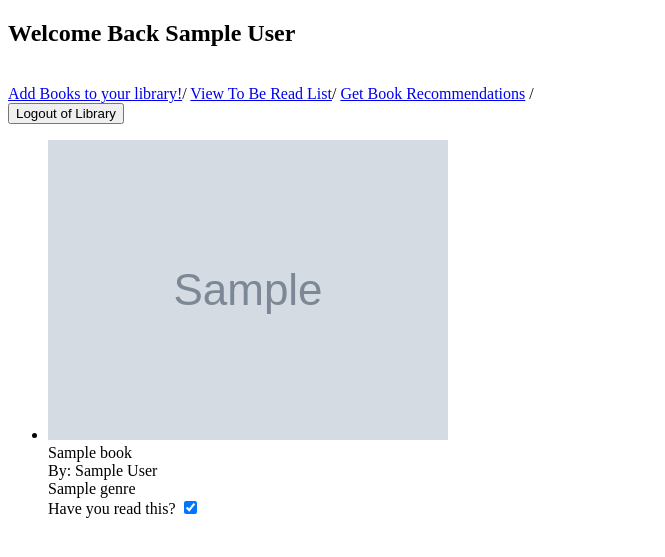
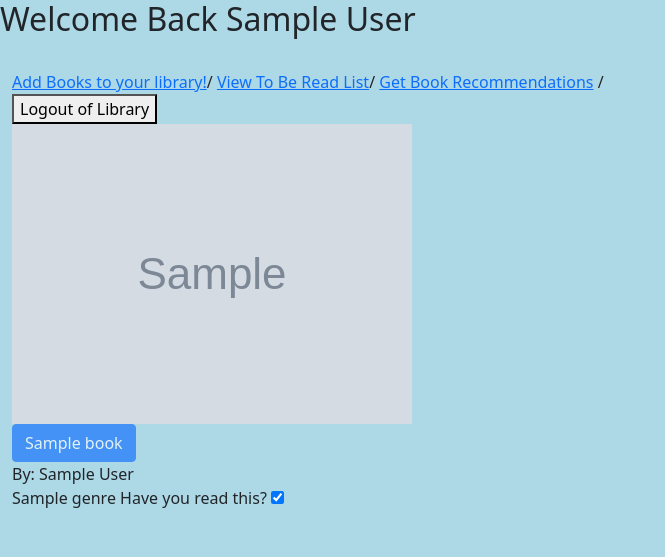
Before and after one commit to KellieGrieneisen/LinkMyLibrary, a Flask app: page / in a window 1280 px wide. Shown: the top 557 px of the page, without its empty margins (0-665 px from the left). Run offline with Flask 2, Linux system fonts and the light colour scheme; the visitor is signed in with stand-in values (Sample User, id 1); tables that the repository leaves empty hold one stand-in row (values such as "Sample post"); grey boxes marked "Sample" are stand-in pictures; some libraries are stand-ins or nearby versions.

Commit message:
added bootstrap to base.html and began using popovers to display book summaries in users library.

```diff
--- a/server.py
+++ b/server.py
@@ -227,6 +227,11 @@ def set_book(book_id):
 
     return book_info
 
+@app.route('/get-book-summary/<book_id>')
+def view_summary(book_id):
+    """Retrieve book summary from database."""
+
+
 
 @app.route('/tbr')
 def show_tbr_list():
--- a/static/js/user_library.js
+++ b/static/js/user_library.js
@@ -2,19 +2,9 @@
 
 
 
-// const formData = {
-//    read: $('#read').val(),
-//    unread: $('#unread').val()
-// }
 
 $('.read').on('click', (evt) =>{
-    // console.log(evt);
-    // console.log(evt.currentTarget);
 
-    // const formData = {
-    //     read: $('#read').val(),
-    //     unread: $('#unread').val()
-    // }
     const bookId = $(evt.target).data('bookId');
 
     console.log(`Making request for book ID: ${bookId}`);
@@ -24,3 +14,8 @@ $('.read').on('click', (evt) =>{
 
     });
 });
+
+let popoverTriggerList = [].slice.call(document.querySelectorAll('[data-bs-toggle="popover"]'))
+  let popoverList = popoverTriggerList.map(function (popoverTriggerEl) {
+  return new bootstrap.Popover(popoverTriggerEl)
+})
--- a/templates/base.html
+++ b/templates/base.html
@@ -2,7 +2,17 @@
 <html>
 <head>
   <title>{% block title %}{% endblock %}</title>
+  <!-- Bootstrap Code -->
+  <link href="https://cdn.jsdelivr.net/npm/bootstrap@5.0.1/dist/css/bootstrap.min.css" rel="stylesheet"
+  integrity="sha384-+0n0xVW2eSR5OomGNYDnhzAbDsOXxcvSN1TPprVMTNDbiYZCxYbOOl7+AMvyTG2x" crossorigin="anonymous">
+ <!-- Bootstrap Js with Popper -->
+  <script src="https://cdn.jsdelivr.net/npm/bootstrap@5.0.1/dist/js/bootstrap.bundle.min.js"
+  integrity="sha384-gtEjrD/SeCtmISkJkNUaaKMoLD0//ElJ19smozuHV6z3Iehds+3Ulb9Bn9Plx0x4"
+  crossorigin="anonymous"></script>
 
+
+
+  <!-- JQuery code -->
   <script src="https://code.jquery.com/jquery-3.6.0.js" integrity="sha256-H+K7U5CnXl1h5ywQfKtSj8PCmoN9aaq30gDh27Xc0jk=" crossorigin="anonymous"></script>
 
   <!-- Include any page-specific Javascript using this block. -->
--- a/templates/user_library.html
+++ b/templates/user_library.html
@@ -4,31 +4,49 @@
 {% block body %}
 <script src="http://code.jquery.com/jquery-3.5.1.js" integrity="sha256-QWo7LDvxbWT2tbbQ97B53yJnYU3WhH/C8ycbRAkjPDc="
   crossorigin="anonymous"></script>
+  <style>
+    body {
+      background-color: lightblue;
+      /* background-size: 1500px; */
+    }
+  </style>
 
 <h2>Welcome Back {{name}}</h2>
 
 <br>
-<nav></nav>
-<a href="/find-book">Add Books to your library!</a>/
-<a href="/tbr">View To Be Read List</a>/
-<a href="/genres">Get Book Recommendations</a> /
-<form action="/logout" class="inline">
-  <button class="float-left submit-button">Logout of Library</button>
-</form>
+<nav class="nav-bar">
+  <div class="container-fluid">
+    <div class="row-9">
+    <a href="/find-book">Add Books to your library!</a>/
+    <a href="/tbr">View To Be Read List</a>/
+    <a href="/genres">Get Book Recommendations</a> /
+    <form action="/logout" class="inline">
+    <button class="submit-button">Logout of Library</button>
+    </form>
+  </div>
+</div>
 </nav>
 
-<ul>
+
+
+<div class="container-fluid">
+  <div class="row">
+
+
   {% if users_books %}
     {% for book in users_books %}
 
-      <li>
+      <div class='col-3'>
         <img src={{book.book_cover_path}}>
-        <br>{{book.title}}<br>
+        <br>
+        <span class="d-inline-block" tabindex="0" data-bs-toggle="popover"
+        data-bs-trigger="hover focus" data-bs-content="{{book.summary}}">
+          <button class="btn btn-primary" type="button" disabled>{{book.title}}</button>
+        </span><br>
         By: {{book.author}}<br>
         {% for genre in book.genres%}
         {{genre.name}}
         {% endfor %}
-      </li>
 
       <span class="tbr-add">
         Have you read this?
@@ -40,12 +58,12 @@
           {% if book.have_read %}checked{% endif %}
         />
       </span>
+    </div>
     {% endfor %}
+  {% endif %}
 
-  {% endif %}
-</ul>
-
-
+  </div>
+</div>
 {% endblock %}
 
 {% block js %}
```
Also changed, not shown: flask_tests.py (+11 -12 lines), templates/book_search_results.html (+7 -3 lines), templates/login.html (+14 -4 lines).
